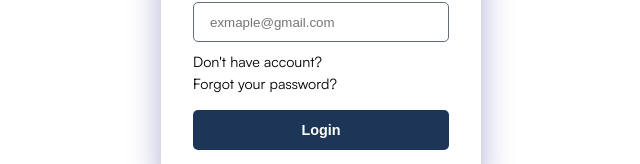
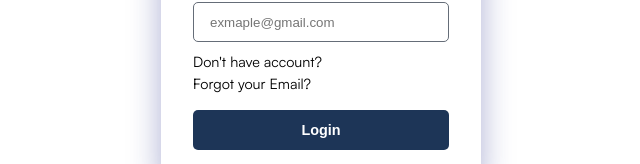
Before and after one commit to AlbertRT/file-cloud, a React (Vite) app in the folder frontend/: page /login in a window 1280 px wide. Shown: the part 357-521 px from the top of the page, without its empty margins (319-959 px from the left). Built offline with nearby package versions, Linux system fonts and the light colour scheme.

Commit message:
Frontend - Fixing login Backend - CORS (added credential and origin url)

```diff
--- a/frontend/src/Page/Login/Login.jsx
+++ b/frontend/src/Page/Login/Login.jsx
@@ -64,7 +64,7 @@ const Login = () => {
 									</Link>
 								</li>
 								<li id="password-reset">
-									<Link>Forgot your password?</Link>
+									<Link>Forgot your Email?</Link>
 								</li>
 							</ul>
 						</div>
--- a/frontend/src/main.jsx
+++ b/frontend/src/main.jsx
@@ -2,6 +2,9 @@ import React from "react";
 import ReactDOM from "react-dom/client";
 import App from "./App.jsx";
 import { BrowserRouter } from "react-router-dom";
+import axios from "axios";
+
+axios.defaults.withCredentials = true;
 
 ReactDOM.createRoot(document.getElementById("root")).render(
 	<BrowserRouter>
```
Also changed, not shown: 1 other file (tests, documents, lock files or other folders).
